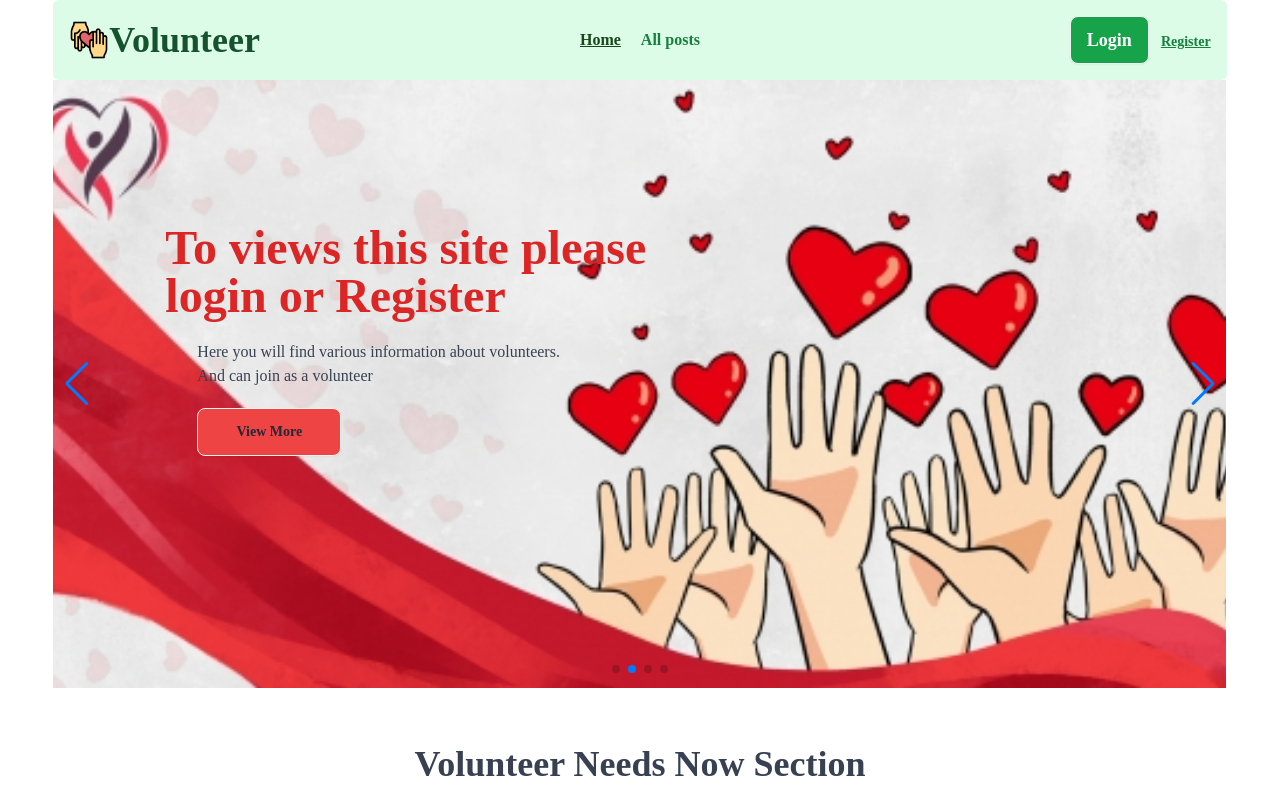
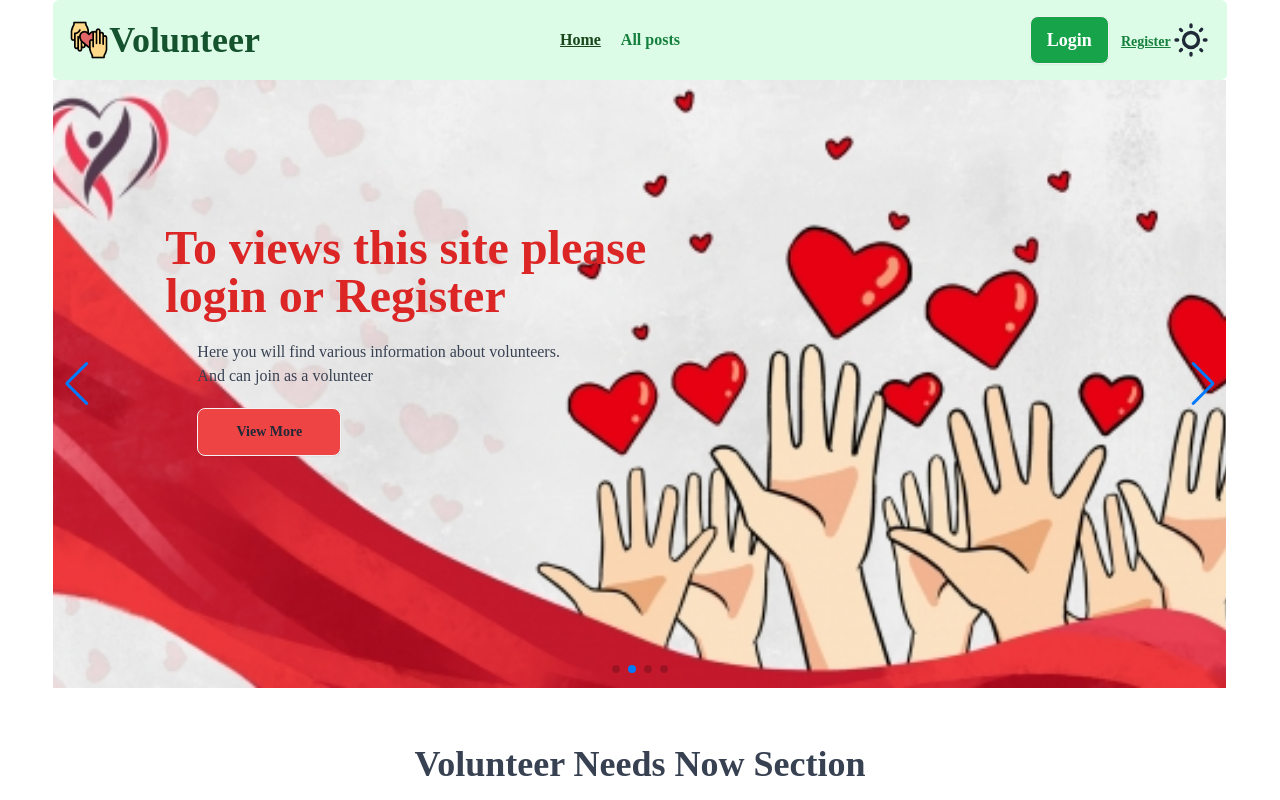
Before and after one commit to Easha-gif/volunteer-client, a React (Vite) app: page / in a window 1280 px wide. Shown: the top 800 px of the page. Built offline with nearby package versions, Linux system fonts and the light colour scheme; no server answers; a web font is replaced by a local one.

Commit message:
theme done

```diff
--- a/src/App.jsx
+++ b/src/App.jsx
@@ -3,17 +3,34 @@ import { Outlet } from 'react-router-dom'
 import './App.css'
 import Navbar from './components/pages/Navbar'
 import Footer from './components/pages/Footer'
+import { useEffect, useState } from 'react'
 
 function App() {
+  const [theme , setTheme] = useState('')
+
+
+const handleToggleTheme = () =>{
+ const themeSet =!theme
+ setTheme(themeSet)
+}
+
+useEffect(()=>{
+console.log(theme);
+},[theme])
+
+
+
 
 
   return (
     <>
-    <div className='w-full lg:w-11/12 mx-auto'>
-    <Navbar></Navbar>
+   <div className={`${theme?"bg-black":"bg-white"}`}>
+   <div className='w-full lg:w-11/12 mx-auto'>
+    <Navbar handleToggleTheme={handleToggleTheme}theme={theme}></Navbar>
     <Outlet></Outlet>
     </div>
      <Footer></Footer>
+   </div>
     </>
   )
 }
--- a/src/components/pages/AuthProvider.jsx
+++ b/src/components/pages/AuthProvider.jsx
@@ -9,7 +9,6 @@ const AuthProvider = ({children}) => {
     const provider = new GoogleAuthProvider();
     const [user , setUser] = useState(null)
     const [loading , setLoading] = useState(true)
-
 // google signIn
 const handleGoogleSignIn = () =>{
     setLoading(true)
@@ -80,7 +79,8 @@ handleSignUp,
 handleSignIn,
 updateUserProfile ,
 handleSignOut,
-setUser
+setUser,
+
 }
 
 
--- a/src/components/pages/Navbar.jsx
+++ b/src/components/pages/Navbar.jsx
@@ -1,11 +1,11 @@
 import { Link, NavLink, useNavigate } from "react-router-dom";
 import logo from "../../assets/logo.png"
-import { useContext, useState } from "react";
+import { useContext, useEffect, useState } from "react";
 import { AuthContext } from "./AuthProvider";
 import Swal from "sweetalert2";
 import toast from "react-hot-toast";
 
-const Navbar = () => {
+const Navbar = ({handleToggleTheme,theme}) => {
   const {user,handleSignOut}=useContext(AuthContext)
   const navigate = useNavigate()
 const handleSignOutCall=()=>{
@@ -21,7 +21,6 @@ const handleSignOutCall=()=>{
  })
  .catch(error=>toast.error("something wrong"))
 }
-
 
   return (
     <div>
@@ -69,7 +68,7 @@ const handleSignOutCall=()=>{
   </ul>
 </div>
 <div className="dropdown dropdown-hover">
-  <div tabIndex={0} role="button" className="m-1"><img title={`${user?.displayName} ${user?.email}`} className="w-12 h-12 object-cover rounded-full border-2 border-green-200 hover:border-green-400" src={user?.photoURL} alt="" /></div>
+  <div tabIndex={0} role="button" className="m-1"><img title={`${user?.displayName} ${user?.email}`} className="w-12 h-12 object-cover rounded-full border-2 border-green-200 hover:border-green-400" referrerPolicy="no-referrer" src={user?.photoURL} alt="" /></div>
   <ul tabIndex={0} className="dropdown-content menu bg-base-100 rounded-box z-50 w-36 p-2 -ml-10 shadow">
     <li className="text-base text-green-600 font-bold">{user?.displayName}</li>
     <li><button onClick={handleSignOutCall}  className="text-base text-red-600 font-bold">Log-Out</button></li>
@@ -78,6 +77,30 @@ const handleSignOutCall=()=>{
 
 </div>:<div><Link to='/login' className="btn bg-green-600 text-white font-bold text-lg">Login</Link><Link to='/register' className=" text-green-700 underline text-sm font-semibold ml-3">Register</Link></div>}
   </div>
+<button>
+<label  onClick={handleToggleTheme} className="swap swap-rotate">
+  {/* this hidden checkbox controls the state */}
+  <input type="checkbox" className="theme-controller" value="synthwave" />
+
+  {/* sun icon */}
+  <svg
+    className="swap-off h-10 w-10 fill-current"
+    xmlns="http://www.w3.org/2000/svg"
+    viewBox="0 0 24 24">
+    <path
+      d="M5.64,17l-.71.71a1,1,0,0,0,0,1.41,1,1,0,0,0,1.41,0l.71-.71A1,1,0,0,0,5.64,17ZM5,12a1,1,0,0,0-1-1H3a1,1,0,0,0,0,2H4A1,1,0,0,0,5,12Zm7-7a1,1,0,0,0,1-1V3a1,1,0,0,0-2,0V4A1,1,0,0,0,12,5ZM5.64,7.05a1,1,0,0,0,.7.29,1,1,0,0,0,.71-.29,1,1,0,0,0,0-1.41l-.71-.71A1,1,0,0,0,4.93,6.34Zm12,.29a1,1,0,0,0,.7-.29l.71-.71a1,1,0,1,0-1.41-1.41L17,5.64a1,1,0,0,0,0,1.41A1,1,0,0,0,17.66,7.34ZM21,11H20a1,1,0,0,0,0,2h1a1,1,0,0,0,0-2Zm-9,8a1,1,0,0,0-1,1v1a1,1,0,0,0,2,0V20A1,1,0,0,0,12,19ZM18.36,17A1,1,0,0,0,17,18.36l.71.71a1,1,0,0,0,1.41,0,1,1,0,0,0,0-1.41ZM12,6.5A5.5,5.5,0,1,0,17.5,12,5.51,5.51,0,0,0,12,6.5Zm0,9A3.5,3.5,0,1,1,15.5,12,3.5,3.5,0,0,1,12,15.5Z" />
+  </svg>
+
+  {/* moon icon */}
+  <svg
+    className="swap-on h-10 w-10 fill-current"
+    xmlns="http://www.w3.org/2000/svg"
+    viewBox="0 0 24 24">
+    <path
+      d="M21.64,13a1,1,0,0,0-1.05-.14,8.05,8.05,0,0,1-3.37.73A8.15,8.15,0,0,1,9.08,5.49a8.59,8.59,0,0,1,.25-2A1,1,0,0,0,8,2.36,10.14,10.14,0,1,0,22,14.05,1,1,0,0,0,21.64,13Zm-9.5,6.69A8.14,8.14,0,0,1,7.08,5.22v.27A10.15,10.15,0,0,0,17.22,15.63a9.79,9.79,0,0,0,2.1-.22A8.11,8.11,0,0,1,12.14,19.73Z" />
+  </svg>
+</label>
+</button>
 </div>
 </div>
   );
--- a/src/components/pages/Slider.jsx
+++ b/src/components/pages/Slider.jsx
@@ -15,7 +15,7 @@ const Slider = () => {
         spaceBetween={30}
         centeredSlides={true}
         autoplay={{
-          delay: 4000,
+          delay: 5000,
           disableOnInteraction: false,
         }}
         pagination={{
--- a/src/components/routes/ErrorPage.jsx
+++ b/src/components/routes/ErrorPage.jsx
@@ -1,8 +1,9 @@
+import { Helmet } from "react-helmet";
 import { Link } from "react-router-dom";
 
 const ErrorPage = () => {
     return (
-        <div>
+        <div><Helmet title="Error"></Helmet>
           <div className="flex justify-center mt-6">
           <Link className=" text-red-400 bg-red-300 p-4 rounded-2xl btn" to='/'>Go Back</Link>
           </div>
--- a/src/components/routes/MyPosted.jsx
+++ b/src/components/routes/MyPosted.jsx
@@ -8,10 +8,14 @@ import { MdDeleteForever } from "react-icons/md";
 import Swal from "sweetalert2";
 import { Helmet } from "react-helmet";
 import { FaLocationDot } from "react-icons/fa6";
+import { TfiLayoutGrid4 } from "react-icons/tfi";
+import { HiMiniBars4 } from "react-icons/hi2";
+
 const MyPosted = () => {
     const {user}=useContext(AuthContext)
 
 const [myPost, setMyPost] =useState([])
+const [layout, setLayout] =useState(true)
     useEffect(()=>{
           handlePostSortData()
         },[user.email])
@@ -52,12 +56,24 @@ const handleDelete = async(id)=>{
    }
 }
 
+const handleTableLayout = ()=>{
+  setLayout(true)
+}
+const handleCardLayout = ()=>{
+  setLayout(false)
+}
+
 
     return (
         <div>
           <Helmet title="My Post"></Helmet>
-            <h1 className="text-3xl text-black font-bold mt-5 mb-4">My Posts : {myPost.length}</h1>
-          <div className="overflow-x-auto mb-60">
+          <div className="flex justify-between items-center bg-white p-4 shadow-xl rounded-xl mb-7"> <h1 className="text-3xl text-black font-bold">My Posts : {myPost.length}</h1>
+          <div><button onClick={handleCardLayout}><TfiLayoutGrid4 className={`${layout?"text-3xl text-gray-900 mr-3":"text-3xl text-blue-600 mr-3"}`}/></button>
+          <button onClick={handleTableLayout}><HiMiniBars4 className={`${layout?"text-3xl text-blue-600":"text-3xl text-gray-900"}`}/></button>
+          </div>
+          </div>
+
+     {layout&&     <div className="overflow-x-auto mb-60">
   <table className="table">
     {/* head */}
     <thead>
@@ -119,7 +135,34 @@ const handleDelete = async(id)=>{
     </tbody>
 
   </table>
+</div>}
+
+{layout|| <div className="grid grid-cols-1 lg:grid-cols-3 gap-8">
+  {myPost.map(post=><div className="border-2 p-4 rounded-md" key={post._id}>
+ <div className="flex justify-between">
+ <img className="w-16 h-16 rounded-3xl object-cover" src={post.photo} alt="" />
+ <div>
+ <p className={`
+       ${post.category==="healthcare"&&"bg-blue-200/60 rounded-2xl text-blue-600 font-bold text-center text-sm w-fit px-2"}
+       ${post.category==="education"&&"bg-red-300/60 rounded-2xl text-red-600 font-bold text-center text-sm w-fit px-2"}
+       ${post.category==="social service"&&"bg-green-200/60 rounded-2xl text-green-400 font-bold text-center text-sm w-fit px-2"}
+       ${post.category==="animal welfare"&&"bg-yellow-200/60 rounded-2xl text-yellow-600 font-bold text-sm text-center w-fit px-2"}
+       `}> {post.category}</p>
+ </div>
+ </div>
+    <h1 className="text-2xl text-gray-700 font-bold mt-3">{post.title}</h1>
+<p className="text-sm text-gray-400 font-bold mt-2 flex items-center gap-2"><span><FaLocationDot /></span> {post.location}</p>
+ <p className="text-sm text-gray-800">Deadline :  {format(new Date(post.deadline) ,'P')}</p>
+ <div className="flex items-center justify-end gap-2 mt-2">
+ <Link to={`/update/${post._id}`}> <FiEdit className="text-2xl"/></Link>
+ <button onClick={()=>handleDelete(post._id)}><MdDeleteForever className="text-3xl text-red-600" /></button>
+ </div>
+  </div>)}
 </div>
+
+}
+
+
 {myPost.length==0 &&<p className="text-2xl text-red-500 font-bold mt-9 mb-80">You don't have any posts.....</p>}
         </div>
     );
```
Also changed, not shown: src/App.css (line endings or trailing spaces).
